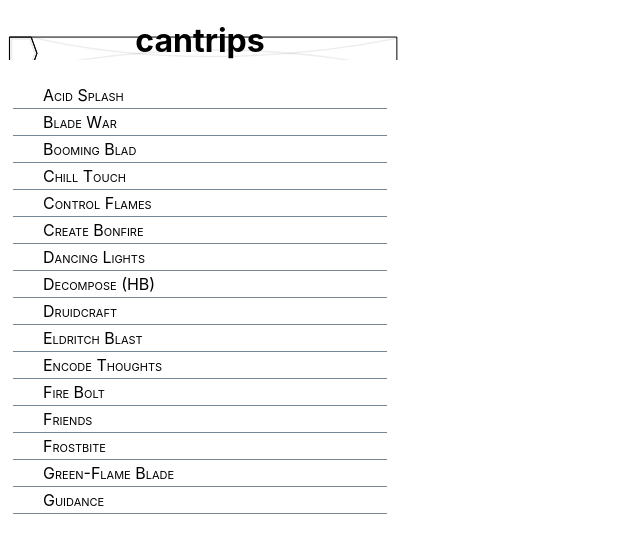
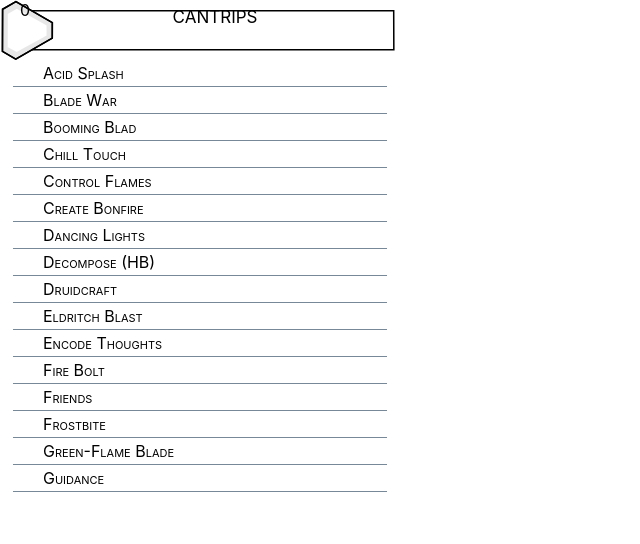
Before and after one commit to Daniel-t-1/DnD_Manager, a React (Create React App) app: page / in a window 1280 px wide. Shown: the top 544 px of the page, without its empty margins (0-640 px from the left). Built offline with nearby package versions, Linux system fonts and the light colour scheme.

Commit message:
normalised formatting to use prettier, updated css and images

```diff
--- a/src/App.css
+++ b/src/App.css
@@ -1,4 +1,3 @@
-.container{
-
+.container {
   width: 400px;
 }
--- a/src/App.js
+++ b/src/App.js
@@ -1,12 +1,29 @@
-import logo from './logo.svg';
-import './App.css';
-import {Spells} from './CharacterSheetItems/SpellItem';
+import logo from "./logo.svg";
+import "./App.css";
+import { Spells } from "./CharacterSheetItems/SpellItem";
 
 function App() {
-  const cantrips = ["Acid Splash","Blade War","Booming Blad","Chill Touch","Control Flames","Create Bonfire","Dancing Lights","Decompose (HB)","Druidcraft","Eldritch Blast","Encode Thoughts","Fire Bolt","Friends","Frostbite","Green-Flame Blade","Guidance"];
+  const cantrips = [
+    "Acid Splash",
+    "Blade War",
+    "Booming Blad",
+    "Chill Touch",
+    "Control Flames",
+    "Create Bonfire",
+    "Dancing Lights",
+    "Decompose (HB)",
+    "Druidcraft",
+    "Eldritch Blast",
+    "Encode Thoughts",
+    "Fire Bolt",
+    "Friends",
+    "Frostbite",
+    "Green-Flame Blade",
+    "Guidance",
+  ];
   return (
     <div className="container">
-    <Spells spellType="cantrips" spells={cantrips}></Spells>
+      <Spells spellType="cantrips" spells={cantrips}></Spells>
     </div>
   );
 }
--- a/src/CharacterSheetItems/SpellItem.css
+++ b/src/CharacterSheetItems/SpellItem.css
@@ -32,7 +32,6 @@
   border-style: inset;
   border-radius: 3px;
   box-shadow: inset;
-
 }
 
 .Spell-Item-Editor:hover {
@@ -40,13 +39,27 @@
   background-blend-mode: lighten;
 }
 
-.Spell-Type {
-    text-align: center;
+.spell-header {
+  display: flex;
+  font-variant: small-caps;
+  height: 60px;
   background-image: url("../../public/Spellheader.svg");
   background-repeat: no-repeat;
   background-size: stretch;
 }
 
-.spell-header{
+.Spell-Level {
+  flex: 0;
+  padding-left: 20px;
+  justify-content: center;
+  width: 50px;
+}
 
+.Spell-Type {
+  flex: 1;
+  text-align: center;
+  font-size: x-large;
+  align-items: center;
+  height: 100%;
+  width: 100%;
 }
--- a/src/CharacterSheetItems/SpellItem.js
+++ b/src/CharacterSheetItems/SpellItem.js
@@ -1,27 +1,23 @@
-
 import "./SpellItem.css";
-import React, { useState } from 'react';
-import PropTypes from 'prop-types';
-
+import React, { useState } from "react";
+import PropTypes from "prop-types";
 
 //collection of rows takes
 export function Spells(props) {
-    const spells = props.spells.map(name => <SpellItem id={name} name={name} />);
+  const spells = props.spells.map((name) => (
+    <SpellItem id={name} name={name} />
+  ));
 
   return (
     <div>
       <SpellHeader name={props.spellType}></SpellHeader>
-            <div >
-                {spells}
-            </div>
+      <div>{spells}</div>
     </div>
   );
 }
 
-
 //spell item row
 function SpellItem(props) {
-
   const [editing, setEdit] = useState(false);
   const [name, setName] = useState(props.name);
 
@@ -29,31 +25,38 @@ function SpellItem(props) {
     setName(event.target.value);
   }
 
-
   if (!editing) {
-
     return (
-            <div id={props.id} className="spell-item" onClick={() => setEdit(!editing)}>{name}</div>
+      <div
+        id={props.id}
+        className="spell-item"
+        onClick={() => setEdit(!editing)}
+      >
+        {name}
+      </div>
     );
   } else {
     return (
       <div className="Spell-Item-Editor-Row">
-                <input className="Spell-Item-Editor" onChange={onNameInputChanged} value={name}></input>
-                <button onClick={() => setEdit(!editing)} className="Spell-Edit-Button">Save</button>
+        <input
+          className="Spell-Item-Editor"
+          onChange={onNameInputChanged}
+          value={name}
+        ></input>
+        <button onClick={() => setEdit(!editing)} className="Spell-Edit-Button">
+          Save
+        </button>
       </div>
-
     );
   }
 }
 
-
 //returns spells header
 function SpellHeader(props) {
-
   return (
     <div className="spell-header">
-            <h1 className="Spell-Type">{props.name}</h1>
+      <div className="Spell-Level">0</div>
+      <div className="Spell-Type">{props.name}</div>
     </div>
   );
-
 }
```
Also changed, not shown: public/Spellheader.svg. Lines whose indentation alone changed are shown as unchanged.
